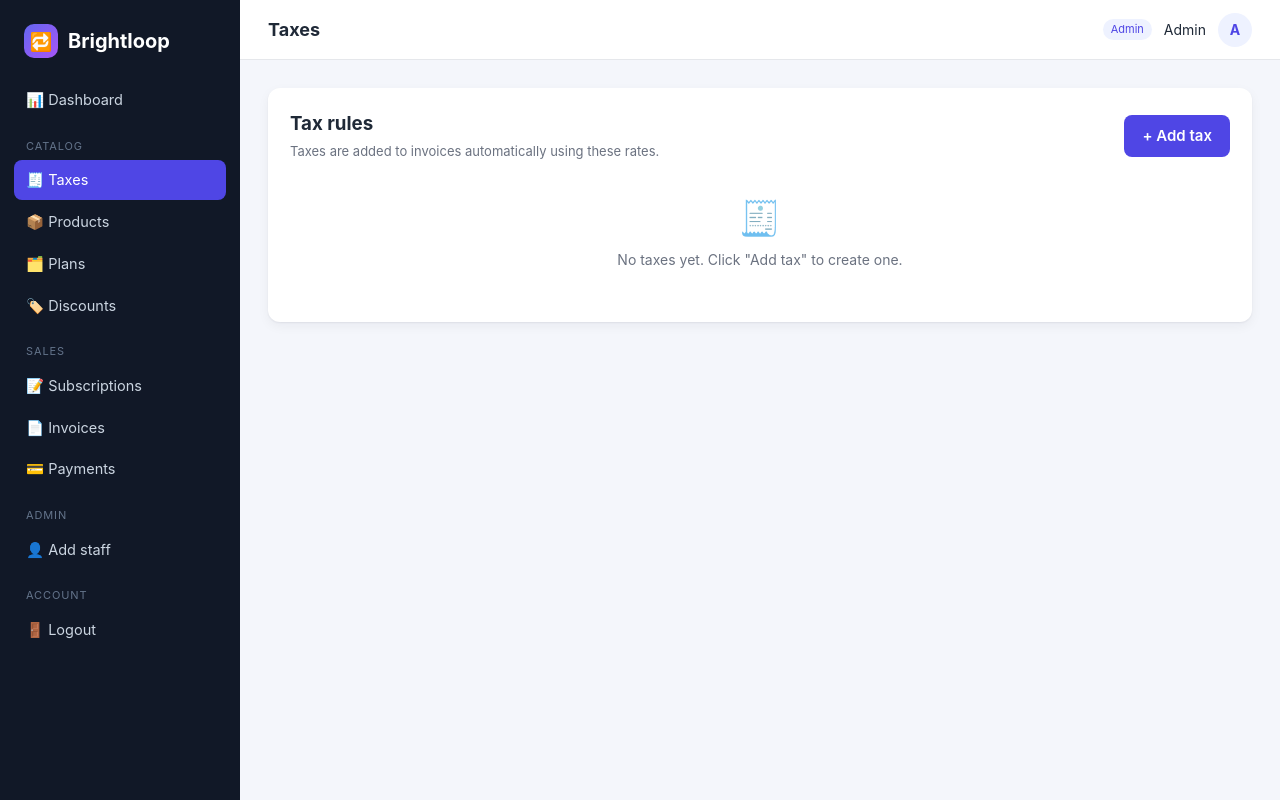
After one commit to ardhrakgireesh/forge-Subscription_Management_System, a Flask app: page /taxes in a window 1280 px wide. The commit adds this page. Run offline with Flask 3, Linux system fonts and the light colour scheme; the visitor is signed in with stand-in values (Sample User, id 1).

Commit message:
Add taxes and plans pages, connect sidebar links

```diff
--- a/app.py
+++ b/app.py
@@ -11,6 +11,7 @@ from flask import Flask, render_template, request, redirect, url_for, session, f
 from werkzeug.security import generate_password_hash, check_password_hash
 
 from models import db, User
+from helpers import current_user, login_required
 
 app = Flask(__name__)
 app.config["SECRET_KEY"] = "change-me-before-deploying"
@@ -36,30 +37,18 @@ def validate_password(pw):
 EMAIL_RE = re.compile(r"^[^@\s]+@[^@\s]+\.[^@\s]+$")
 
 
-# ---------- login helpers ----------
-def current_user():
-    uid = session.get("user_id")
-    return db.session.get(User, uid) if uid else None
-
-
+# ---------- login helpers (live in helpers.py) ----------
 @app.context_processor
 def inject_user():
     return {"user": current_user()}
 
 
-def login_required(roles=None):
-    """Use @login_required() for any logged-in user, or @login_required(["admin"])."""
-    def decorator(f):
-        @wraps(f)
-        def wrapper(*args, **kwargs):
-            u = current_user()
-            if not u:
-                return redirect(url_for("login"))
-            if roles and u.role not in roles:
-                abort(403)
-            return f(*args, **kwargs)
-        return wrapper
-    return decorator
+# ---------- extra pages (each lives in its own file) ----------
+from routes_catalog import catalog_bp   # Taxes, Products, Plans, Discounts
+app.register_blueprint(catalog_bp)
+
+from routes_plans import plans_bp       # Plans
+app.register_blueprint(plans_bp)
 
 
 # ---------- auth routes ----------
--- /dev/null
+++ b/helpers.py
@@ -0,0 +1,28 @@
+"""Small shared helpers used by every page (login check, role check)."""
+from functools import wraps
+
+from flask import session, redirect, url_for, abort
+
+from models import db, User
+
+
+def current_user():
+    uid = session.get("user_id")
+    return db.session.get(User, uid) if uid else None
+
+
+def login_required(roles=None):
+    """@login_required()            -> any logged-in user
+       @login_required(["admin"])   -> admin only
+       @login_required(["admin", "staff"]) -> admin and staff"""
+    def decorator(f):
+        @wraps(f)
+        def wrapper(*args, **kwargs):
+            u = current_user()
+            if not u:
+                return redirect(url_for("login"))
+            if roles and u.role not in roles:
+                abort(403)
+            return f(*args, **kwargs)
+        return wrapper
+    return decorator
--- /dev/null
+++ b/routes_catalog.py
@@ -0,0 +1,101 @@
+"""Catalog pages: Taxes (done), then Products, Plans, Discounts.
+
+PATTERN used for every page (copy the Tax code below and rename):
+  1. a LIST route      -> shows a table
+  2. a NEW route       -> shows a form (GET) and saves it (POST)
+  3. an EDIT route     -> same form, filled in
+  4. a DELETE route    -> POST only
+Only the admin can add / edit / delete. Staff can only look.
+"""
+from flask import Blueprint, render_template, request, redirect, url_for, flash, abort
+
+from models import db, Tax, SubscriptionLine
+from helpers import login_required
+
+catalog_bp = Blueprint("catalog", __name__)
+
+
+# =====================================================================
+#  TAXES
+# =====================================================================
+def _read_tax_form(tax_id=None):
+    """Reads the form, checks every field, returns (name, rate, errors)."""
+    name = request.form.get("name", "").strip()
+    rate_text = request.form.get("rate", "").strip()
+    errors = []
+
+    if not name:
+        errors.append("Tax name is required.")
+    elif len(name) > 50:
+        errors.append("Tax name must be 50 characters or less.")
+    else:
+        same = Tax.query.filter(db.func.lower(Tax.name) == name.lower())
+        if tax_id:
+            same = same.filter(Tax.id != tax_id)
+        if same.first():
+            errors.append("A tax with this name already exists.")
+
+    rate = None
+    try:
+        rate = float(rate_text)
+        if rate < 0 or rate > 100:
+            errors.append("Rate must be between 0 and 100.")
+    except ValueError:
+        errors.append("Rate must be a number, like 18.")
+
+    return name, rate, errors
+
+
+@catalog_bp.route("/taxes")
+@login_required(["admin", "staff"])
+def taxes():
+    all_taxes = Tax.query.order_by(Tax.name).all()
+    return render_template("taxes.html", taxes=all_taxes)
+
+
+@catalog_bp.route("/taxes/new", methods=["GET", "POST"])
+@login_required(["admin"])
+def tax_new():
+    if request.method == "POST":
+        name, rate, errors = _read_tax_form()
+        if errors:
+            for e in errors:
+                flash(e, "error")
+            return render_template("tax_form.html", tax=None,
+                                   name=name, rate=request.form.get("rate", ""))
+        db.session.add(Tax(name=name, rate=rate))
+        db.session.commit()
+        flash("Tax added.", "ok")
+        return redirect(url_for("catalog.taxes"))
+    return render_template("tax_form.html", tax=None, name="", rate="")
+
+
+@catalog_bp.route("/taxes/<int:tax_id>/edit", methods=["GET", "POST"])
+@login_required(["admin"])
+def tax_edit(tax_id):
+    tax = db.session.get(Tax, tax_id) or abort(404)
+    if request.method == "POST":
+        name, rate, errors = _read_tax_form(tax_id)
+        if errors:
+            for e in errors:
+                flash(e, "error")
+            return render_template("tax_form.html", tax=tax,
+                                   name=name, rate=request.form.get("rate", ""))
+        tax.name, tax.rate = name, rate
+        db.session.commit()
+        flash("Tax updated.", "ok")
+        return redirect(url_for("catalog.taxes"))
+    return render_template("tax_form.html", tax=tax, name=tax.name, rate=tax.rate)
+
+
+@catalog_bp.route("/taxes/<int:tax_id>/delete", methods=["POST"])
+@login_required(["admin"])
+def tax_delete(tax_id):
+    tax = db.session.get(Tax, tax_id) or abort(404)
+    if SubscriptionLine.query.filter_by(tax_id=tax.id).first():
+        flash("This tax is used in a subscription, so it cannot be deleted.", "error")
+    else:
+        db.session.delete(tax)
+        db.session.commit()
+        flash("Tax deleted.", "ok")
+    return redirect(url_for("catalog.taxes"))
--- a/templates/base.html
+++ b/templates/base.html
@@ -21,23 +21,17 @@
     <a class="item {% if request.endpoint == 'dashboard' %}active{% endif %}" href="{{ url_for('dashboard') }}">📊 Dashboard</a>
 
     {% if user.role in ['admin', 'staff'] %}
-      {#
-        HOW TO ADD A MENU ITEM (teammate):
-        1. Build the page + route in Flask.
-        2. Replace the grey span item below with a link, using your route's function name:
-           <a class="item" href="/products">Products</a>
-           (or use url_for with your route function name)
-      #}
+      {# All menu links below are already connected. A link shows "Not Found" until its page is built. #}
       <div class="menu-title">Catalog</div>
-      <span class="item">🧾 Taxes <span class="soon">soon</span></span>
-      <span class="item">📦 Products <span class="soon">soon</span></span>
-      <span class="item">🗂️ Plans <span class="soon">soon</span></span>
-      <span class="item">🏷️ Discounts <span class="soon">soon</span></span>
+      <a class="item {% if request.endpoint and request.endpoint.startswith('catalog.tax') %}active{% endif %}" href="{{ url_for('catalog.taxes') }}">🧾 Taxes</a>
+      <a class="item {% if request.path.startswith('/products') %}active{% endif %}" href="/products">📦 Products</a>
+      <a class="item {% if request.path.startswith('/plans') %}active{% endif %}" href="/plans">🗂️ Plans</a>
+      <a class="item {% if request.path.startswith('/discounts') %}active{% endif %}" href="/discounts">🏷️ Discounts</a>
 
       <div class="menu-title">Sales</div>
-      <span class="item">📝 Subscriptions <span class="soon">soon</span></span>
-      <span class="item">📄 Invoices <span class="soon">soon</span></span>
-      <span class="item">💳 Payments <span class="soon">soon</span></span>
+      <a class="item {% if request.path.startswith('/subscriptions') %}active{% endif %}" href="/subscriptions">📝 Subscriptions</a>
+      <a class="item {% if request.path.startswith('/invoices') %}active{% endif %}" href="/invoices">📄 Invoices</a>
+      <a class="item {% if request.path.startswith('/payments') %}active{% endif %}" href="/payments">💳 Payments</a>
     {% else %}
       <div class="menu-title">My account</div>
       <span class="item">📝 My subscriptions <span class="soon">soon</span></span>
--- /dev/null
+++ b/templates/taxes.html
@@ -0,0 +1,41 @@
+{% extends "base.html" %}
+{% block title %}Taxes{% endblock %}
+{% block heading %}Taxes{% endblock %}
+{% block content %}
+<div class="card">
+  <div style="display:flex;justify-content:space-between;align-items:center;flex-wrap:wrap;gap:10px">
+    <div>
+      <h3 style="margin:0">Tax rules</h3>
+      <p class="muted" style="margin:4px 0 0">Taxes are added to invoices automatically using these rates.</p>
+    </div>
+    {% if user.role == 'admin' %}
+      <a class="btn" style="margin:0" href="{{ url_for('catalog.tax_new') }}">+ Add tax</a>
+    {% endif %}
+  </div>
+
+  {% if taxes %}
+  <table style="margin-top:16px">
+    <thead><tr><th>Name</th><th>Rate</th>{% if user.role == 'admin' %}<th style="width:170px">Actions</th>{% endif %}</tr></thead>
+    <tbody>
+    {% for t in taxes %}
+      <tr>
+        <td>{{ t.name }}</td>
+        <td>{{ '%g' % t.rate }}%</td>
+        {% if user.role == 'admin' %}
+        <td>
+          <a href="{{ url_for('catalog.tax_edit', tax_id=t.id) }}">Edit</a>
+          <form method="post" action="{{ url_for('catalog.tax_delete', tax_id=t.id) }}" style="display:inline"
+                onsubmit="return confirm('Delete this tax?')">
+            <button type="submit" style="margin:0 0 0 12px;padding:0;background:none;color:var(--err);font-weight:600">Delete</button>
+          </form>
+        </td>
+        {% endif %}
+      </tr>
+    {% endfor %}
+    </tbody>
+  </table>
+  {% else %}
+  <div class="empty"><span class="big">🧾</span>No taxes yet.{% if user.role == 'admin' %} Click "Add tax" to create one.{% endif %}</div>
+  {% endif %}
+</div>
+{% endblock %}
```
Also changed, not shown: routes_plans.py (added, +153 -0 lines), templates/plan_form.html (added, +41 -0 lines), templates/plans.html (added, +59 -0 lines), templates/tax_form.html (added, +15 -0 lines).
